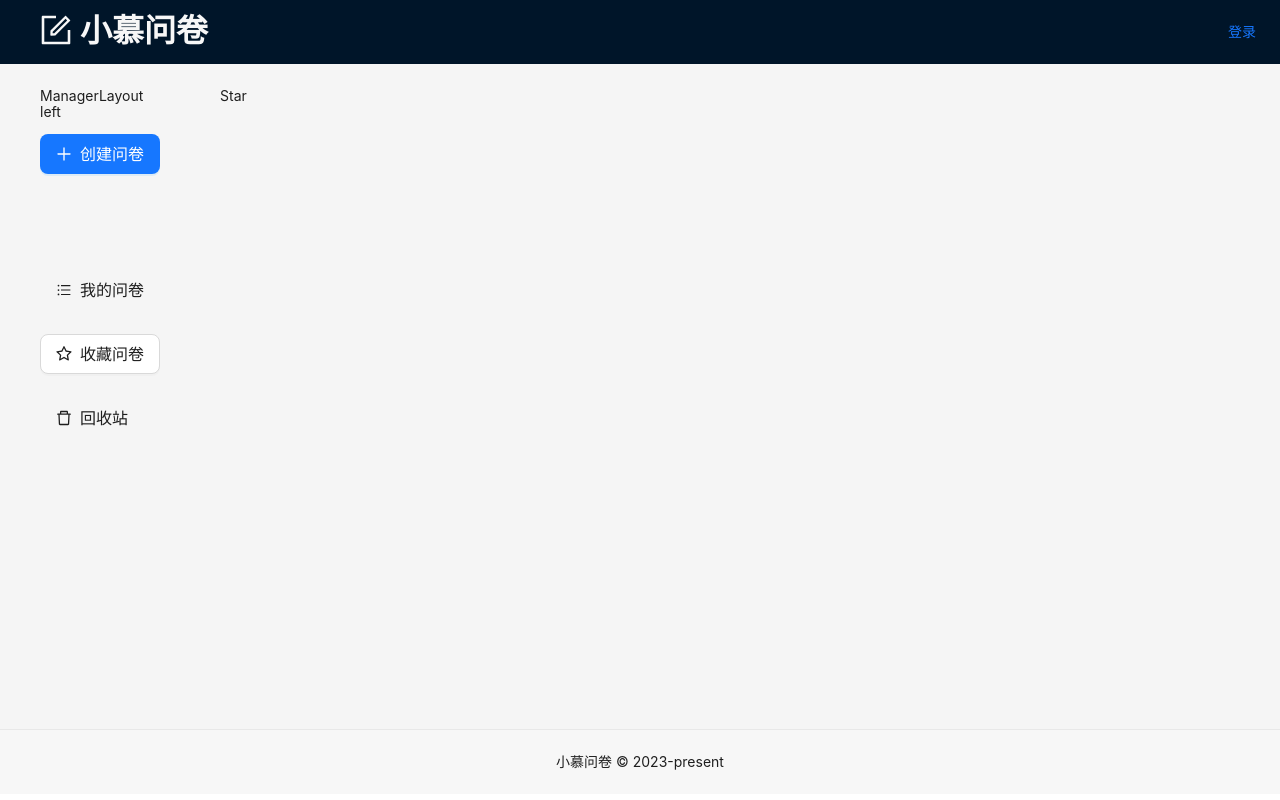
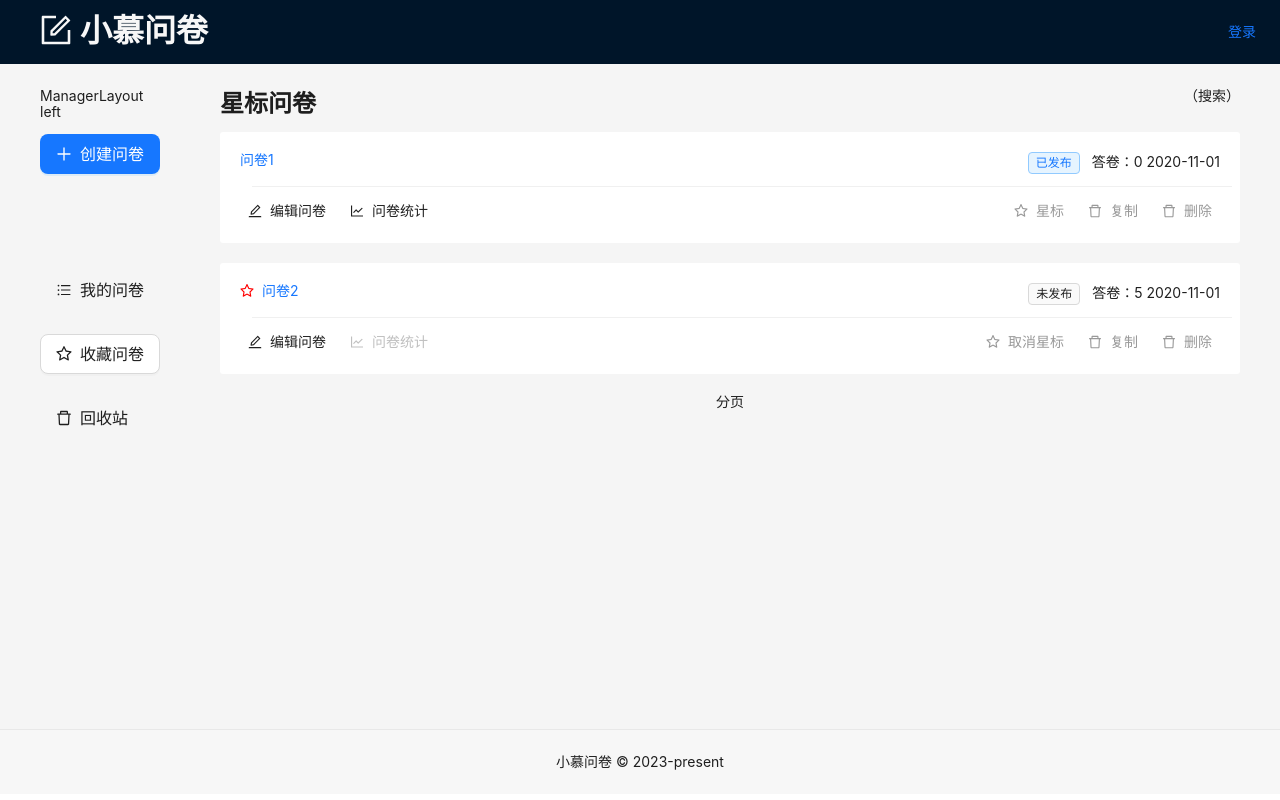
Before and after one commit to xinliceliangshi/low-re, a React (Create React App) app: page /manager/star in a window 1280 px wide. Built offline with nearby package versions, Linux system fonts and the light colour scheme.

Commit message:
feat: 添加ahooks

```diff
--- a/package.json
+++ b/package.json
@@ -12,6 +12,7 @@
     "@types/react-dom": "^18.2.15",
     "@typescript-eslint/eslint-plugin": "^6.11.0",
     "@typescript-eslint/parser": "^6.11.0",
+    "ahooks": "^3.7.8",
     "antd": "^5.11.1",
     "eslint": "^8.53.0",
     "react": "^18.2.0",
--- a/src/components/QesionCard.tsx
+++ b/src/components/QesionCard.tsx
@@ -1,5 +1,5 @@
 import React, { FC } from 'react'
-import { Button, Space, Divider, Tag } from 'antd'
+import { Button, Space, Divider, Tag, Modal, message } from 'antd'
 import { useNavigate, Link } from 'react-router-dom'
 import {
   EditOutlined,
@@ -20,7 +20,23 @@ type PropType = {
 }
 const QuestionCard: FC<PropType> = (props: PropType) => {
   const nav = useNavigate()
+  const { confirm } = Modal
   const { _id, title, isPublished, isStar, answerCount, createdAt, updatedAt } = props
+  function duplicate() {
+    confirm({
+      title: '确认复制问卷？',
+      icon: <CopyOutlined />,
+      onOk: () => {},
+    })
+  }
+  function remove() {
+    // console.log('remove')
+    confirm({
+      title: '确认删除问卷？',
+      icon: <DeleteOutlined />,
+      onOk: () => {},
+    })
+  }
   return (
     <div className={styles.container}>
       <div className={styles.title}>
@@ -33,14 +49,14 @@ const QuestionCard: FC<PropType> = (props: PropType) => {
           </Link>
         </div>
         <div className={styles.right}>
-          {isPublished ? <span style={{ color: 'green' }}>已发布</span> : <span>未发布</span>}
+          {isPublished ? <Tag color="processing">已发布</Tag> : <Tag>未发布</Tag>}
           &nbsp;
           <span>答卷：{answerCount}</span>
           &nbsp;
           <span>{createdAt}</span>
         </div>
       </div>
-      <Divider />
+      <Divider style={{ margin: '12px' }} />
       <div className={styles['button-container']}>
         <div className={styles.left}>
           <Space>
@@ -68,10 +84,10 @@ const QuestionCard: FC<PropType> = (props: PropType) => {
             <Button type="text" icon={<StarOutlined />} size="small">
               {isStar ? '取消星标' : '星标'}
             </Button>
-            <Button type="text" icon={<DeleteOutlined />} size="small">
+            <Button type="text" icon={<DeleteOutlined />} size="small" onClick={duplicate}>
               复制
             </Button>
-            <Button type="text" icon={<DeleteOutlined />} size="small">
+            <Button type="text" icon={<DeleteOutlined />} size="small" onClick={remove}>
               删除
             </Button>
           </Space>
--- a/src/pages/manager/List.tsx
+++ b/src/pages/manager/List.tsx
@@ -1,6 +1,8 @@
 import React, { FC, useState } from 'react'
 import styles from './common.module.scss'
 import QuestionCard from '../../components/QesionCard'
+import { Typography } from 'antd'
+import { useTitle } from 'ahooks'
 import { useSearchParams } from 'react-router-dom'
 const rowQuestion = [
   {
@@ -22,14 +24,16 @@ const rowQuestion = [
     updatedAt: new Date(),
   },
 ]
+const { Title } = Typography
 const List: FC = () => {
+  useTitle('我的问卷')
   const [searchParams] = useSearchParams()
   const [qestionList, setQestionList] = useState(rowQuestion)
   return (
     <>
       <div className={styles.header}>
         <div className={styles.left}>
-          <h3>我的问卷</h3>
+          <Title level={3}>我的问卷</Title>
         </div>
         <div className={styles.right}>（搜索）</div>
       </div>
--- a/src/pages/manager/Star.tsx
+++ b/src/pages/manager/Star.tsx
@@ -1,5 +1,52 @@
-import React, { FC } from 'react'
+import React, { FC, useState } from 'react'
+import { Typography, Empty } from 'antd'
+import { useTitle } from 'ahooks'
+import styles from './common.module.scss'
+import { useSearchParams } from 'react-router-dom'
+import QuestionCard from '../../components/QesionCard'
+const { Title } = Typography
+
+const rowQuestion = [
+  {
+    _id: 'q1',
+    title: '问卷1',
+    isPublished: true,
+    isStar: false,
+    answerCount: 0,
+    createdAt: '2020-11-01',
+    updatedAt: new Date(),
+  },
+  {
+    _id: 'q2',
+    title: '问卷2',
+    isPublished: false,
+    isStar: true,
+    answerCount: 5,
+    createdAt: '2020-11-01',
+    updatedAt: new Date(),
+  },
+]
 const Star: FC = () => {
-  return <div>Star</div>
+  useTitle('我的收藏')
+  const [qestionList, setQestionList] = useState(rowQuestion)
+  return (
+    <>
+      <div className={styles.header}>
+        <div className={styles.left}>
+          <Title level={3}>星标问卷</Title>
+        </div>
+        <div className={styles.right}>（搜索）</div>
+      </div>
+      <div className={styles.content}>
+        {qestionList.length === 0 && <Empty description="暂无数据" />}
+        {qestionList.length > 0 &&
+          qestionList.map(q => {
+            const { _id } = q
+            return <QuestionCard key={_id} {...q} />
+          })}
+      </div>
+      <div className={styles.footer}>分页</div>
+    </>
+  )
 }
 export default Star
--- a/src/pages/manager/Trash.tsx
+++ b/src/pages/manager/Trash.tsx
@@ -1,4 +1,28 @@
 import React, { FC } from 'react'
+import { Typography, Empty } from 'antd'
+import { useTitle } from 'ahooks'
+import styles from './common.module.scss'
+const { Title } = Typography
+const rowQuestion = [
+  {
+    _id: 'q1',
+    title: '问卷1',
+    isPublished: true,
+    isStar: false,
+    answerCount: 0,
+    createdAt: '2020-11-01',
+    updatedAt: new Date(),
+  },
+  {
+    _id: 'q2',
+    title: '问卷2',
+    isPublished: false,
+    isStar: true,
+    answerCount: 5,
+    createdAt: '2020-11-01',
+    updatedAt: new Date(),
+  },
+]
 const Trash: FC = () => {
   return <div>Trash</div>
 }
```
Also changed, not shown: 1 other file (tests, documents, lock files or other folders).
